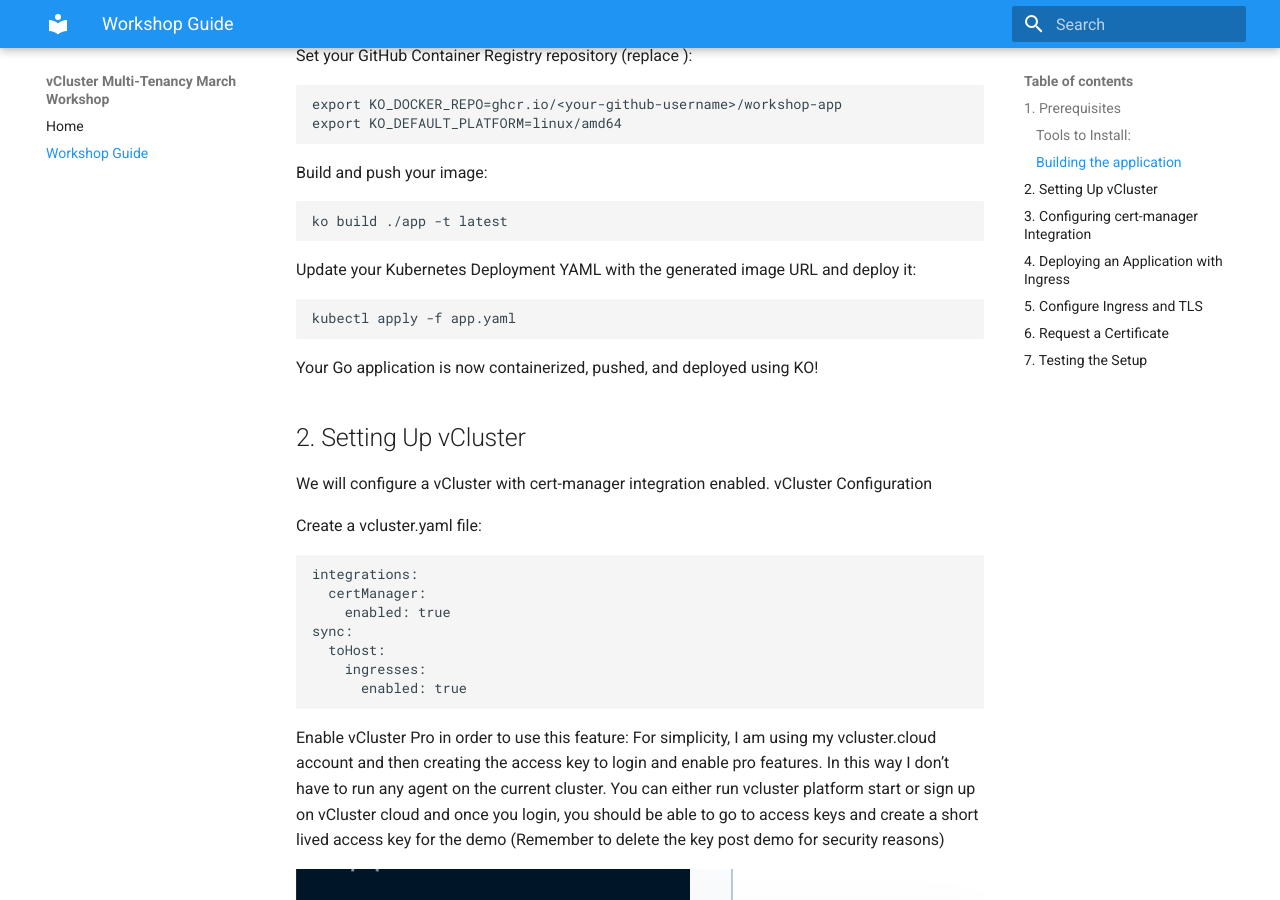
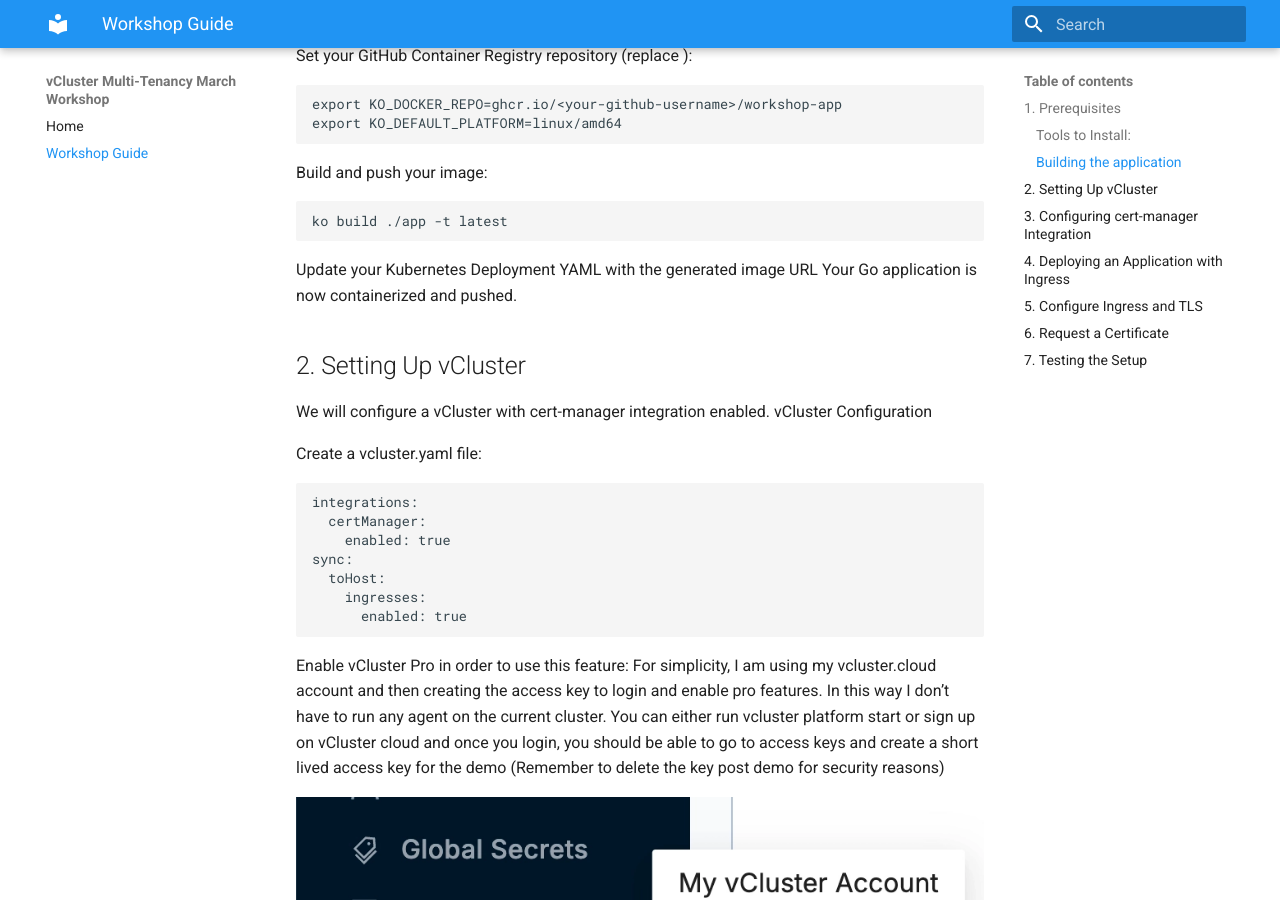
Before and after one commit to LoftLabs-Experiments/workshop-shared-platfrom-stack, an MkDocs documentation site: the page built from docs/workshop.md, in a window 1280 px wide and 900 px high, scrolled down 1028 px. Built offline with MkDocs 1.6.1 and Material for MkDocs 9.7.7, drawn with Linux system fonts in a browser that asks for light colours.

Commit message:
workshop update

````diff
--- a/docs/workshop.md
+++ b/docs/workshop.md
@@ -48,12 +48,8 @@
 ko build ./app -t latest
 ```
 
-Update your Kubernetes Deployment YAML with the generated image URL and deploy it:
-
-```
-kubectl apply -f app.yaml
-```
-Your Go application is now containerized, pushed, and deployed using KO!
+Update your Kubernetes Deployment YAML with the generated image URL
+Your Go application is now containerized and pushed.
 
 ## 2. Setting Up vCluster
 We will configure a vCluster with cert-manager integration enabled.
````
